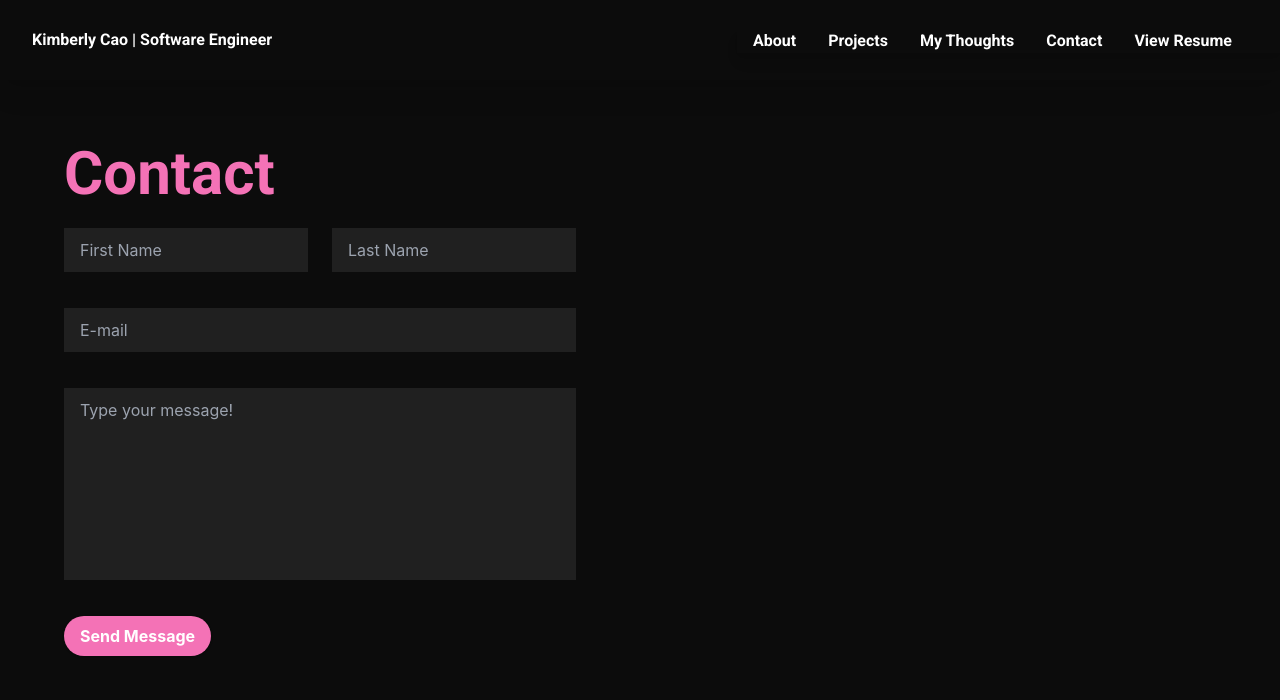
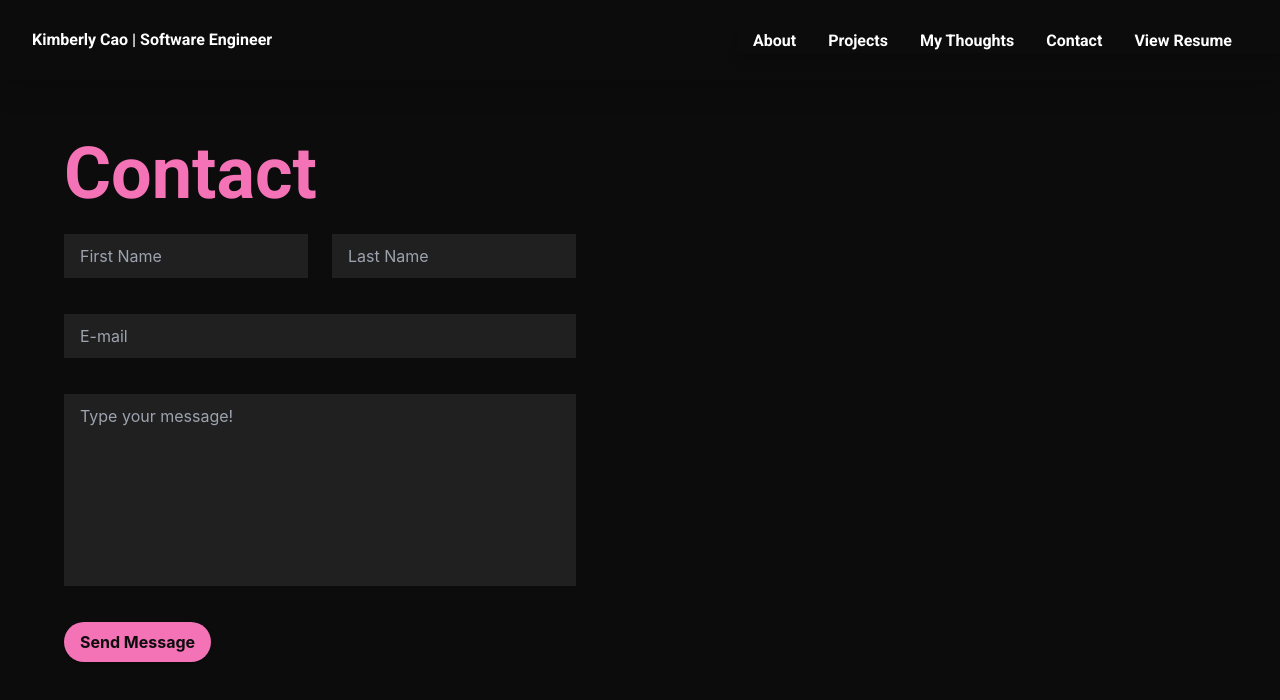
Before and after one commit to kimberlycao/Personal-Website-V2, a React (Create React App) app: page /contact in a window 1280 px wide. Shown: the top 700 px of the page. Built offline with nearby package versions, Linux system fonts and the light colour scheme.

Commit message:
Reuseable animated header component

```diff
--- /dev/null
+++ b/src/components/AnimatedHeader.js
@@ -0,0 +1,12 @@
+const AnimatedHeader = (props) => {
+  const str = props.word;
+  return str
+    .split("")
+    .map((letter) => (
+      <span className="lg:text-7xl md:text-7xl sm:text-6xl text-4xl text-pink-400 font-roboto hover:animate-bounce">
+        {letter}
+      </span>
+    ));
+};
+
+export default AnimatedHeader;
--- a/src/components/ContactForm.js
+++ b/src/components/ContactForm.js
@@ -1,28 +1,10 @@
+import AnimatedHeader from "./AnimatedHeader";
+
 const ContactForm = () => {
   return (
     <div className="m-5">
       <div className="pb-6 flex">
-        <span className="lg:text-6xl md:text-6xl sm:text-5xl text-3xl text-pink-400 font-roboto hover:animate-bounce">
-          C
-        </span>
-        <span className="lg:text-6xl md:text-6xl sm:text-5xl text-3xl text-pink-400 font-roboto hover:animate-bounce">
-          o
-        </span>
-        <span className="lg:text-6xl md:text-6xl sm:text-5xl text-3xl text-pink-400 font-roboto marker:selection:hover:animate-bounce">
-          n
-        </span>
-        <span className="lg:text-6xl md:text-6xl sm:text-5xl text-3xl text-pink-400 font-roboto hover:animate-bounce">
-          t
-        </span>
-        <span className="lg:text-6xl md:text-6xl sm:text-5xl text-3xl text-pink-400 font-roboto hover:animate-bounce">
-          a
-        </span>
-        <span className="lg:text-6xl md:text-6xl sm:text-5xl text-3xl text-pink-400 font-roboto hover:animate-bounce">
-          c
-        </span>
-        <span className="lg:text-6xl md:text-6xl sm:text-5xl text-3xl text-pink-400 font-roboto hover:animate-bounce pr-4">
-          t
-        </span>
+        <AnimatedHeader word={"Contact"} />
       </div>
       <form class="w-full max-w-lg">
         <div class="flex flex-wrap -mx-3 mb-6">
@@ -62,10 +44,10 @@ const ContactForm = () => {
             ></textarea>
           </div>
         </div>
-        <div class="md:flex md:items-center">
+        <div>
           <div class="md:w-1/3">
             <button
-              class="shadow text-white hover:text-pink-400 focus:shadow-outline focus:outline-none bg-pink-400 hover:bg-white font-bold py-2 px-4 rounded-full"
+              class="shadow text-my-gray hover:text-pink-400 focus:shadow-outline focus:outline-none bg-pink-400 hover:bg-my-gray font-bold py-2 px-4 rounded-full"
               type="button"
             >
               Send Message
--- a/src/pages/About.js
+++ b/src/pages/About.js
@@ -1,5 +1,6 @@
 import React from "react";
 import { Link } from "react-router-dom";
+import AnimatedHeader from "../components/AnimatedHeader";
 import SkillsCloud from "../components/SkillsCloud";
 
 const About = () => {
@@ -9,26 +10,13 @@ const About = () => {
         <div className="mx-12 h-screen flex flex-col justify-center">
           <div className="p-12">
             <div className="pb-6 flex">
-              <span className="lg:text-7xl md:text-7xl sm:text-6xl text-4xl text-pink-400 font-roboto hover:animate-bounce">
-                W
-              </span>
-              <span className="lg:text-7xl md:text-7xl sm:text-6xl text-4xl text-pink-400 font-roboto hover:animate-bounce">
-                h
-              </span>
-              <span className="lg:text-7xl md:text-7xl sm:text-6xl text-4xl text-pink-400 font-roboto pr-4 hover:animate-bounce">
-                o
-              </span>
-              <span className="lg:text-7xl md:text-7xl sm:text-6xl text-4xl text-pink-400 font-roboto pr-4 hover:animate-bounce">
-                I
-              </span>
-              <span className="lg:text-7xl md:text-7xl sm:text-6xl text-4xl text-pink-400 font-roboto hover:animate-bounce">
-                A
-              </span>
-              <span className="lg:text-7xl md:text-7xl sm:text-6xl text-4xl text-pink-400 font-roboto hover:animate-bounce">
-                m
-              </span>
+              <AnimatedHeader word={"Who"} />
+              <span className="w-3" />
+              <AnimatedHeader word={"Am"} />
+              <span className="w-3" />
+              <AnimatedHeader word={"I"} />
             </div>
-            <p className="font-source text-white lg:text-xl md:text-xl sm:text-lg text-lg">
+            <p className="font-source text-white lg:text-xl md:text-xl sm:text-lg text-md">
               Hi there! My name is Kimberly and I'm a final year student at the
               University of Toronto and this year's UTM Robotics' projects
               coordinator.
```
